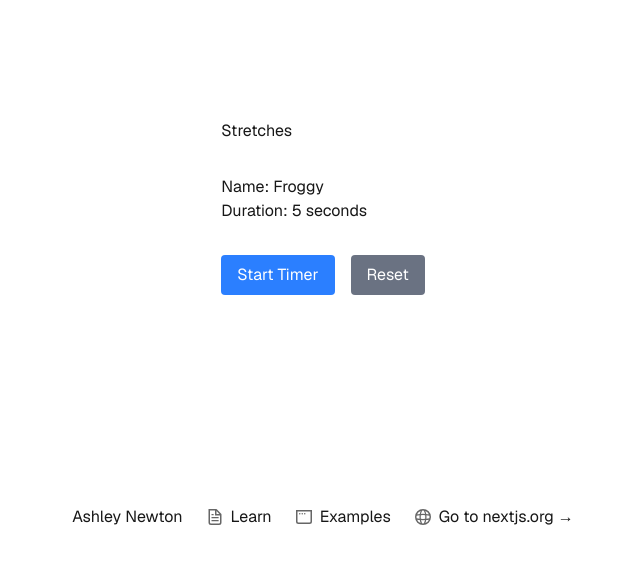
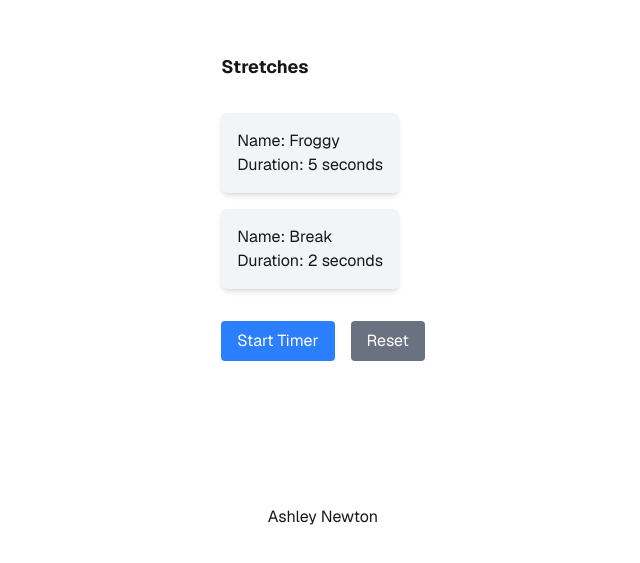
Before and after one commit to LearningAnywhere/fitness-timer, a Next.js app: page / in a window 1280 px wide. Shown: the part 193-756 px from the top of the page, without its empty margins (317-957 px from the left). Built offline with nearby package versions, Linux system fonts and the light colour scheme.

Commit message:
Allow handling multiple intervals

```diff
--- a/src/app/components/Interval.tsx
+++ b/src/app/components/Interval.tsx
@@ -5,16 +5,22 @@ interface IntervalProps {
   duration: number;
   timeLeft: number;
   isTimerRunning: boolean;
+  isActive?: boolean;
 }
 
+const getColor = (isActive: boolean) => {
+  return isActive ? "bg-green-300" : "bg-gray-100";
+};
+
 export const Interval = (params: IntervalProps) => {
-  const { name, duration, timeLeft, isTimerRunning } = params;
+  const { name, duration, timeLeft, isTimerRunning, isActive = false } = params;
+  const color = getColor(isActive);
   return (
-    <div>
+    <div className={`${color} p-4 rounded-md shadow-md`}>
       <p>{`Name: ${name}`}</p>
       <p>{`Duration: ${duration} seconds`}</p>
-      {(timeLeft < duration || isTimerRunning) && (
-        <p>{`Time left: ${timeLeft} seconds`}</p>
+      {isActive && (timeLeft < duration || isTimerRunning) && (
+        <p className="font-bold">{`Time left: ${timeLeft} seconds`}</p>
       )}
     </div>
   );
--- a/src/app/initial-data.ts
+++ b/src/app/initial-data.ts
@@ -1,11 +1,13 @@
-import { Interval } from "./types";
+import { TInterval } from "./types";
 
-export const froggy: Interval = {
+const froggy: TInterval = {
   name: "Froggy",
   duration: 5,
 };
 
-export const intervalBreak: Interval = {
+const TIntervalBreak: TInterval = {
   name: "Break",
   duration: 2,
 };
+
+export const intervals: TInterval[] = [froggy, TIntervalBreak];
--- a/src/app/page.tsx
+++ b/src/app/page.tsx
@@ -1,17 +1,22 @@
 "use client";
 
-import Image from "next/image";
 import { useEffect, useState } from "react";
 
-import { froggy } from "./initial-data";
+import { intervals } from "./initial-data";
+import { TInterval } from "./types";
 import { Button } from "./components/Button";
 import { Interval } from "./components/Interval";
 
 export default function Home() {
-  const [isTimerRunning, setIsTimerRunning] = useState(false);
-  const [timeLeft, setTimeLeft] = useState(froggy.duration);
+  const [currentIntervalIndex, setCurrentIntervalIndex] = useState<number>(0);
+  const [isTimerRunning, setIsTimerRunning] = useState<boolean>(false);
+  const [timeLeft, setTimeLeft] = useState<number>(intervals[0].duration);
+
+  const currentInterval: TInterval = intervals[currentIntervalIndex];
 
   useEffect(() => {
+    // Decrement the time left every second
+    // If the timer is running and time left is greater than 0
     if (isTimerRunning && timeLeft > 0) {
       const timer = setInterval(() => {
         setTimeLeft((prevTime) => prevTime - 1);
@@ -22,9 +27,16 @@ export default function Home() {
   }, [isTimerRunning, timeLeft]);
 
   useEffect(() => {
-    if (timeLeft === 0) {
+    // If time left is 0, and there are no more intervals, stop the timer
+    if (timeLeft === 0 && currentIntervalIndex === intervals.length - 1) {
       setIsTimerRunning(false);
+      handleReset();
       alert("Time's up!");
+    }
+    // If time left is 0, and there are more intervals, move to the next interval
+    else if (timeLeft === 0 && currentIntervalIndex < intervals.length - 1) {
+      setCurrentIntervalIndex((prevIndex) => prevIndex + 1);
+      setTimeLeft(intervals[currentIntervalIndex + 1].duration);
     }
   }, [timeLeft]);
 
@@ -36,20 +48,39 @@ export default function Home() {
     setIsTimerRunning(false);
   };
 
+  // Reset the timer to the first interval and stop the timer
   const handleReset = () => {
-    setTimeLeft(froggy.duration);
+    setCurrentIntervalIndex(0);
+    setTimeLeft(intervals[0].duration);
+    setIsTimerRunning(false);
+  };
+
+  const getIsActive = (index: number) => {
+    if (isTimerRunning) {
+      return index === currentIntervalIndex;
+    } else if (!isTimerRunning && index === currentIntervalIndex) {
+      return timeLeft < currentInterval.duration;
+    }
+    return false;
   };
 
   return (
     <div className="grid grid-rows-[20px_1fr_20px] items-center justify-items-center min-h-screen p-8 pb-20 gap-16 sm:p-20 font-[family-name:var(--font-geist-sans)]">
       <main className="flex flex-col gap-[32px] row-start-2 items-center sm:items-start">
-        <h1>Stretches</h1>
-        <Interval
-          name={froggy.name}
-          duration={froggy.duration}
-          timeLeft={timeLeft}
-          isTimerRunning={isTimerRunning}
-        />
+        <h1 className="text-lg font-bold">Stretches</h1>
+
+        <div className="flex gap-4 items-center flex-col">
+          {intervals.map((interval, index) => (
+            <Interval
+              key={index}
+              name={interval.name}
+              duration={interval.duration}
+              timeLeft={timeLeft}
+              isTimerRunning={isTimerRunning}
+              isActive={getIsActive(index)}
+            />
+          ))}
+        </div>
 
         <div className="flex gap-4 items-center flex-col sm:flex-row">
           {!isTimerRunning ? (
@@ -68,51 +99,6 @@ export default function Home() {
         Ashley Newton
         {/* TODO: Add a link to my GitHub profile
         TODO: Add a link to my LinkedIn profile */}
-        <a
-          className="flex items-center gap-2 hover:underline hover:underline-offset-4"
-          href="https://nextjs.org/learn?utm_source=create-next-app&utm_medium=appdir-template-tw&utm_campaign=create-next-app"
-          target="_blank"
-          rel="noopener noreferrer"
-        >
-          <Image
-            aria-hidden
-            src="/file.svg"
-            alt="File icon"
-            width={16}
-            height={16}
-          />
-          Learn
-        </a>
-        <a
-          className="flex items-center gap-2 hover:underline hover:underline-offset-4"
-          href="https://vercel.com/templates?framework=next.js&utm_source=create-next-app&utm_medium=appdir-template-tw&utm_campaign=create-next-app"
-          target="_blank"
-          rel="noopener noreferrer"
-        >
-          <Image
-            aria-hidden
-            src="/window.svg"
-            alt="Window icon"
-            width={16}
-            height={16}
-          />
-          Examples
-        </a>
-        <a
-          className="flex items-center gap-2 hover:underline hover:underline-offset-4"
-          href="https://nextjs.org?utm_source=create-next-app&utm_medium=appdir-template-tw&utm_campaign=create-next-app"
-          target="_blank"
-          rel="noopener noreferrer"
-        >
-          <Image
-            aria-hidden
-            src="/globe.svg"
-            alt="Globe icon"
-            width={16}
-            height={16}
-          />
-          Go to nextjs.org →
-        </a>
       </footer>
     </div>
   );
--- a/src/app/types.ts
+++ b/src/app/types.ts
@@ -1,4 +1,4 @@
-export type Interval = {
+export type TInterval = {
   name: string;
   duration: number;
 };
```
